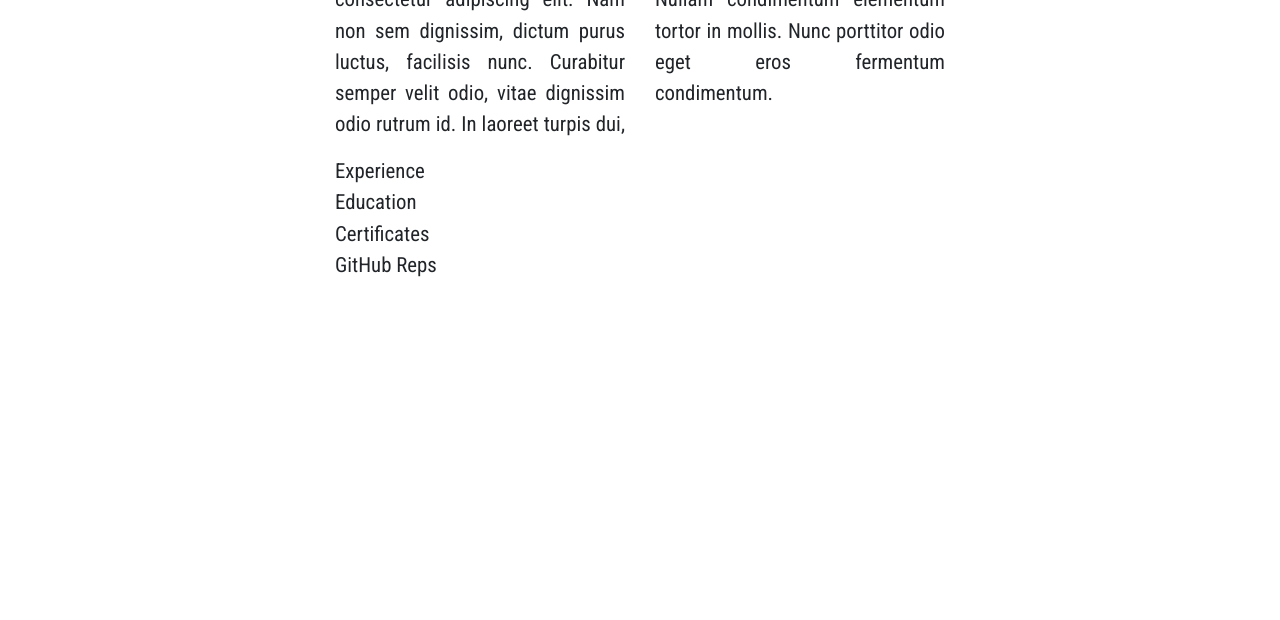
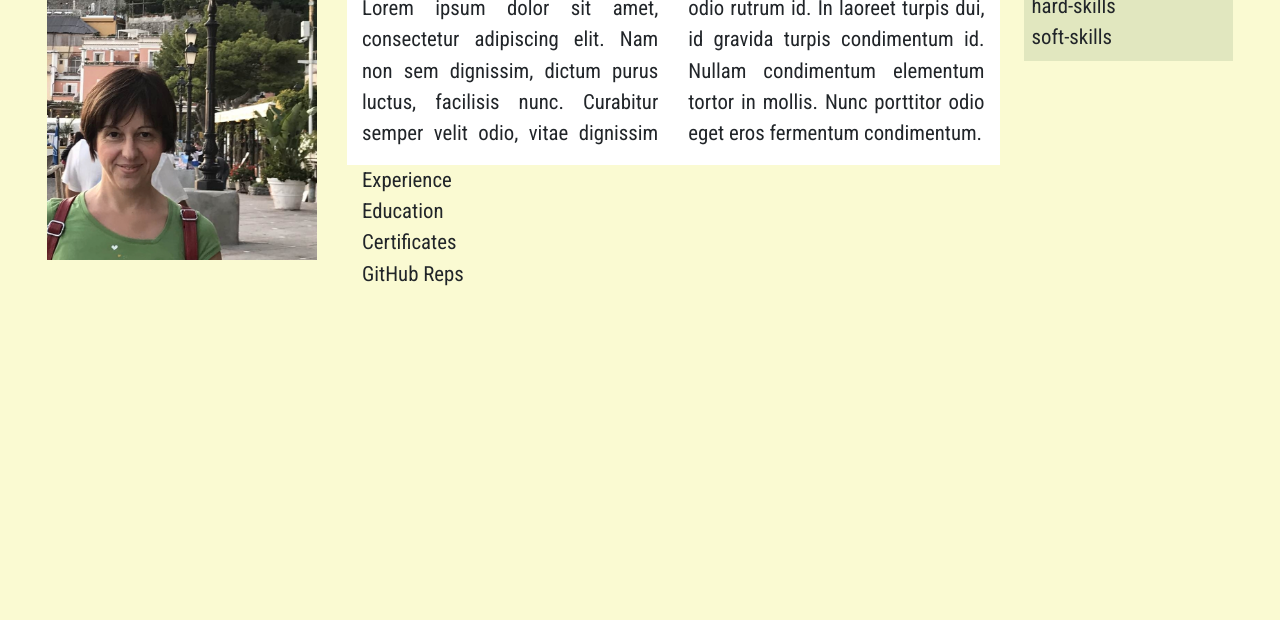
Before and after one commit to gordana16/my-resume, a website built with webpack: page src/index.html in a window 1280 px wide. Shown: the part 180-800 px from the top of the page. Built offline with nearby package versions, Linux system fonts and the light colour scheme; some packages are replaced by stand-ins of ours.

Commit message:
loading local image through file-loader, additional bootstrap customization through sass, creating index.html from template during build phase

```diff
--- a/dist/index.html
+++ b/src/index.html
@@ -49,14 +49,24 @@
         </div>
       </nav>
     </header>
-    <div class="container-fluid">
-      <div class="row">
-        <div id="profile-pic" class="col-lg-3">Picture</div>
+    <div class="container">
+      <div class="row pt-4 mt-0 mt-md-2 mt-lg-3">
+        <div class="col-lg-3 ml-lg-n2">
+          <div class="h-100 h-lg-auto bg-white" >
+            <img
+              id="profile-pic"
+              class="profile-pic img-fluid py-4 py-lg-0"
+              src="./profile-pic.jpg"
+              alt="Profile picture"
+            />
+
+          </div>
+        </div>
         <div class="col-lg-9">
-          <div class="row">
-            <div id="summary" class="col-lg-8">
+          <div class="row mx-0">
+              <div id="summary" class="col-lg-9 bg-white">
               <h1>Summary</h1>
-              <p class="newspapers-lg">
+              <p class="text-md-newspapers text-justify">
                 Lorem ipsum dolor sit amet, consectetur adipiscing elit. Nam non
                 sem dignissim, dictum purus luctus, facilisis nunc. Curabitur
                 semper velit odio, vitae dignissim odio rutrum id. In laoreet
@@ -65,16 +75,25 @@
                 fermentum condimentum.
               </p>
             </div>
-            <div id="skills" class="col-lg-4">Skills</div>
-            <div id="experience" class="col-lg-8">Experience</div>
-            <div id="education" class="col-lg-8">Education</div>
-            <div id="certificates" class="col-lg-8">Certificates</div>
-            <div id="github-reps" class="col-lg-8">GitHub Reps</div>
+
+          <div id="skills" class="col-lg-3 px-0">
+            <div class='p-2 bg-side ml-lg-4 mr-lg-n3'>
+                <h3>Skills</h3>
+                <div class="row">
+                  <div class='col-4 col-lg-12'>coding</div>
+                  <div class='col-4 col-lg-12'>hard-skills</div>
+                  <div class='col-4 col-lg-12'>soft-skills</div>
+                </div>
+            </div>
+
           </div>
+          <div id="experience" class="col-lg-10" >Experience</div>
+          <div id="education" class="col-lg-10">Education</div>
+          <div id="certificates" class="col-lg-10">Certificates</div>
+          <div id="github-reps" class="col-lg-10">GitHub Reps</div>
+
         </div>
       </div>
     </div>
-
-    <script src="bundle.js"></script>
   </body>
 </html>
--- a/src/index.js
+++ b/src/index.js
@@ -1,4 +1,6 @@
 import "./scss/index.scss";
 import "bootstrap";
 
-// $("body").append("<h1>Using jQuery</h1>");
+import profilePic from "./profile-pic.jpg";
+
+$("#profile-pic").attr("src", profilePic);
--- a/src/scss/_custom_styles.scss
+++ b/src/scss/_custom_styles.scss
@@ -13,19 +13,57 @@
   }
 }
 
-//responsive custom newspapers class
+//responsive custom newspapers text
 @each $breakpoint in map-keys($grid-breakpoints) {
   @include media-breakpoint-up($breakpoint) {
     $infix: breakpoint-infix($breakpoint, $grid-breakpoints);
 
-    .newspapers#{$infix} {
-      column-count: if(
-        map-get($grid-breakpoints, $breakpoint) > map-get($grid-breakpoints, md),
-        2,
-        1
-      );
+    .text#{$infix}-newspapers {
+      column-count: 2;
       column-gap: $grid-gutter-width;
-      text-align: justify;
     }
   }
 }
+
+//adding responsive breakpoints to sizing utility
+@each $breakpoint in map-keys($grid-breakpoints) {
+  @include media-breakpoint-up($breakpoint) {
+    $infix: breakpoint-infix($breakpoint, $grid-breakpoints);
+    @each $prop, $abbrev in (width: w, height: h) {
+      @each $size, $length in $sizes {
+        .#{$abbrev}#{$infix}-#{$size} {
+          #{$prop}: $length !important;
+        }
+      }
+    }
+  }
+}
+
+@include media-breakpoint-down(md) {
+  .profile-pic {
+    max-width: 200px;
+    margin: auto;
+    display: block;
+  }
+
+  .bg-side {
+    background-color: $white !important;
+  }
+}
+
+h1,
+h2,
+h3,
+h4,
+h5,
+h6 {
+  text-transform: uppercase;
+  color: $gray-800;
+}
+
+@include media-breakpoint-up(lg) {
+  h3 {
+    font-size: 1.1rem;
+    font-weight: 700;
+  }
+}
--- a/src/scss/_custom_variables.scss
+++ b/src/scss/_custom_variables.scss
@@ -2,11 +2,20 @@
 @import url("https://fonts.googleapis.com/css?family=Roboto+Condensed:400,700&display=swap");
 
 $theme-colors: (
-  "main": #44b927
+  "main": #618057,
+  "side": #7a9b7032
 );
 
+$container-max-widths: (
+  sm: 540px,
+  md: 720px,
+  lg: 980px,
+  xl: 1200px
+);
+
+$body-bg: #fafad2;
+//$body-bg: #f2eecb;
 $font-family-sans-serif: "Roboto Condensed", sans-serif;
 $font-size-base: 1.3rem;
-
 $navbar-nav-link-padding-x: 1rem;
 $navbar-padding-y: 0;
--- a/webpack.config.js
+++ b/webpack.config.js
@@ -1,5 +1,6 @@
 const path = require("path");
 const webpack = require("webpack");
+const HtmlWebpackPlugin = require("html-webpack-plugin");
 
 module.exports = {
   entry: {
@@ -10,9 +11,17 @@ module.exports = {
     filename: "bundle.js",
     path: path.resolve(__dirname, "dist")
   },
-
+  devServer: {
+    //default dir is "/dist"
+    writeToDisk: true
+  },
   module: {
     rules: [
+      {
+        test: /\.js$/,
+        exclude: /node_modules/,
+        use: "babel-loader"
+      },
       {
         test: /\.scss$/,
         use: [
@@ -28,6 +37,17 @@ module.exports = {
           },
           { loader: "sass-loader" }
         ]
+      },
+      {
+        test: /\.(png|svg|jpg|gif)$/,
+        use: [
+          {
+            loader: "file-loader",
+            options: {
+              name: "[name].[ext]"
+            }
+          }
+        ]
       }
     ]
   },
@@ -35,6 +55,9 @@ module.exports = {
     new webpack.ProvidePlugin({
       $: "jquery",
       jQuery: "jquery"
+    }),
+    new HtmlWebpackPlugin({
+      template: "./src/index.html"
     })
   ]
 };
```
Also changed, not shown: package.json (+5 -2 lines), .babelrc (added), dist/bundle.js (deleted), src/profile-pic.jpg (added), 2 other files.
